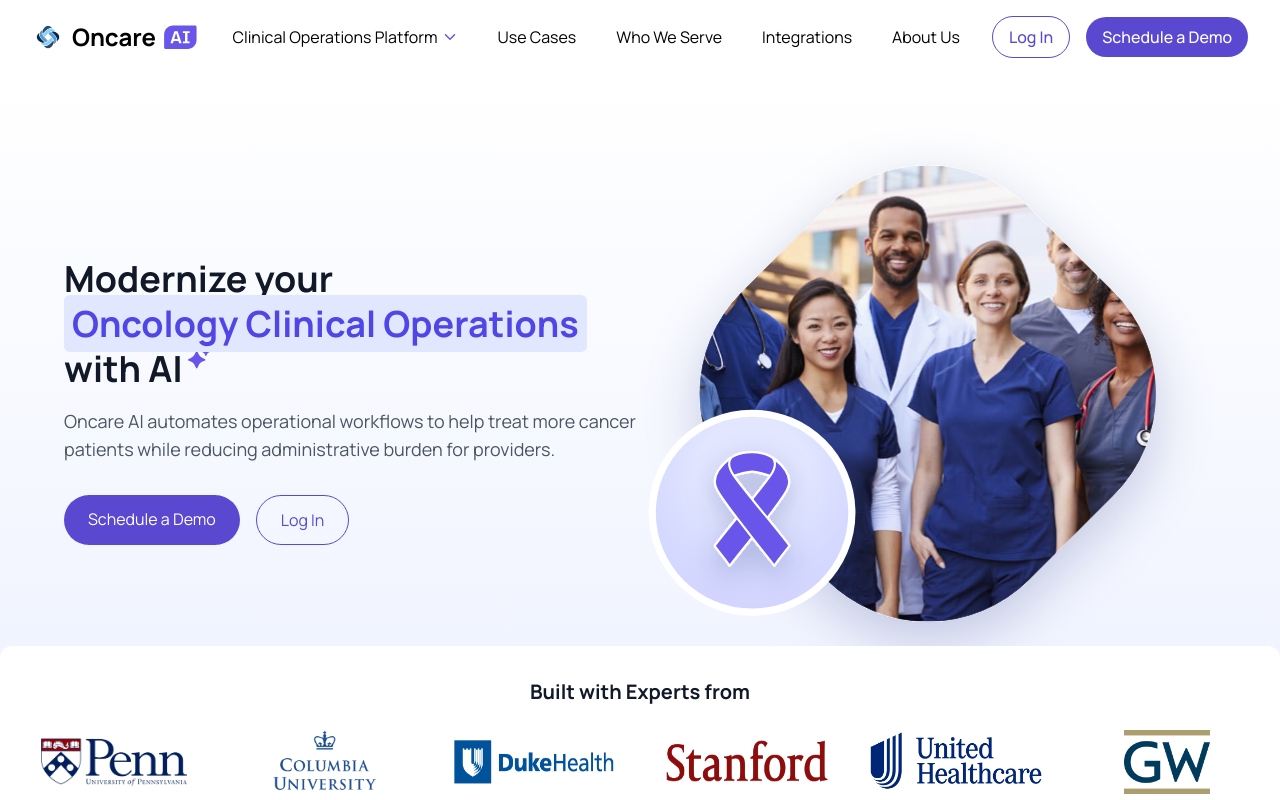
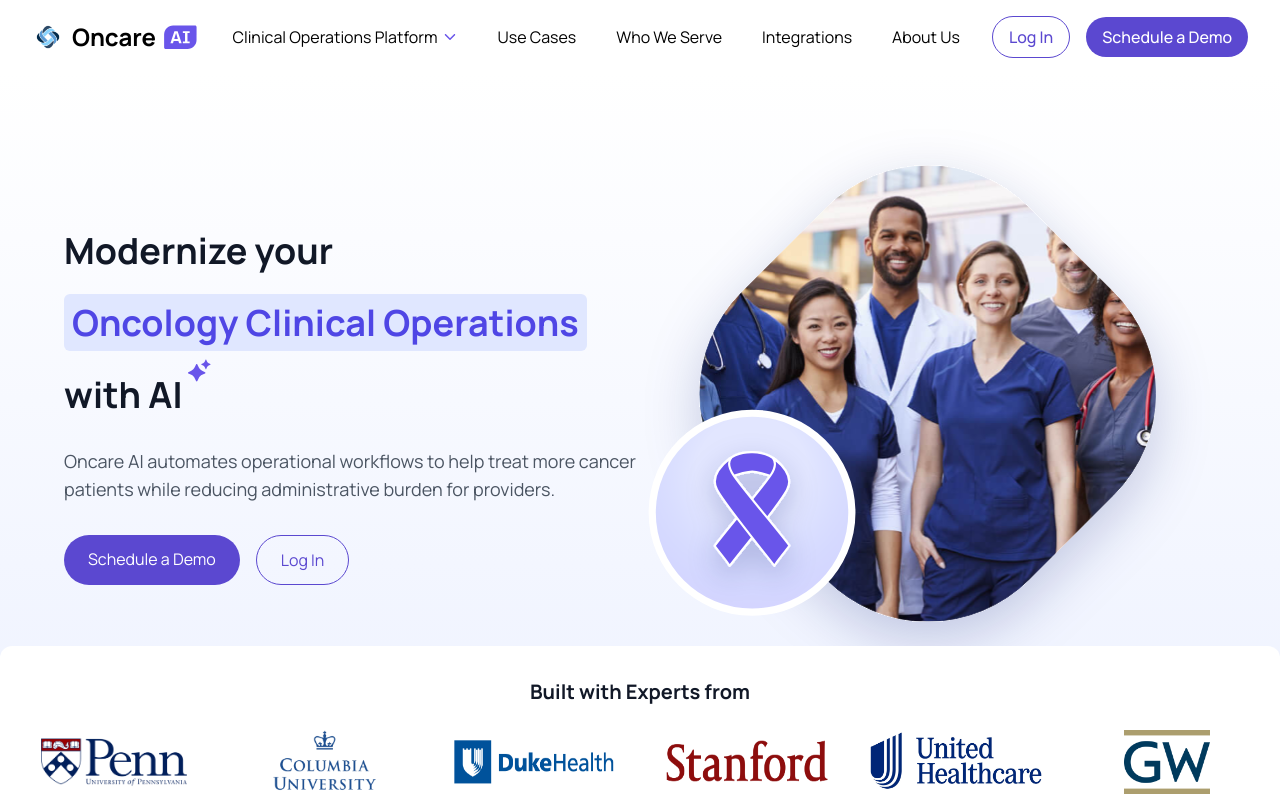
Before and after one commit to Oncore-Health/website, a Next.js app: page / in a window 1280 px wide. Shown: the top 800 px of the page. Built offline with nearby package versions, Linux system fonts and the light colour scheme.

Commit message:
fixed product screenshot + added spacing in the header text

```diff
--- a/src/app/page.jsx
+++ b/src/app/page.jsx
@@ -11,7 +11,7 @@
         {/* Hero Section */}
         <section id="hero" className="flex flex-col items-center text-center p-8 md:flex-row md:justify-between md:items-center px-16 bg-gradient-to-b from-white to-gradientEnd">
           <div className="md:w-1/2 text-left">
-            <h1 className="text-4xl font-[1000] text-gray-900 mb-4 leading-tight">
+            <h1 className="text-4xl font-[1000] text-gray-900 mb-4 leading-loose">
               Modernize your <span className="relative inline-block">
                 <span className="bg-indigo-100 text-indigo-600 px-2 py-1 rounded-md">
                   Oncology Clinical Operations
@@ -219,7 +219,7 @@
         <section id="security" className="relative bg-indigo-50 py-16 overflow-hidden">
           <div className="text-center mb-12">
             <h2 className="text-4xl font-bold text-gray-900 mb-8">Security and Scalability</h2>
-            <a href="https://trust.withoncore.com" target="_" className="inline-block bg-button text-white px-6 py-3 rounded-full hover:bg-darker transition">
+            <a href="https://trust.useoncare.com" target="_" className="inline-block bg-button text-white px-6 py-3 rounded-full hover:bg-darker transition">
               Access Our Trust Center
             </a>
           </div>
@@ -293,7 +293,7 @@
                   <li><a href="#about" className="text-gray-900 hover:underline">Why Oncare?</a></li>
                   <li><a href="#use-cases" className="text-gray-900 hover:underline">Use Cases</a></li>
                   <li><a href="#" className="text-gray-900 hover:underline">How it works</a></li>
-                  <li><a href="https://trust.withoncore.com" target="_" className="text-gray-900 hover:underline">Security and Stability</a></li>
+                  <li><a href="https://trust.useoncare.com" target="_" className="text-gray-900 hover:underline">Security and Stability</a></li>
                 </ul>
               </div>
 
```
Also changed, not shown: 1 other file (tests, documents, lock files or other folders).
